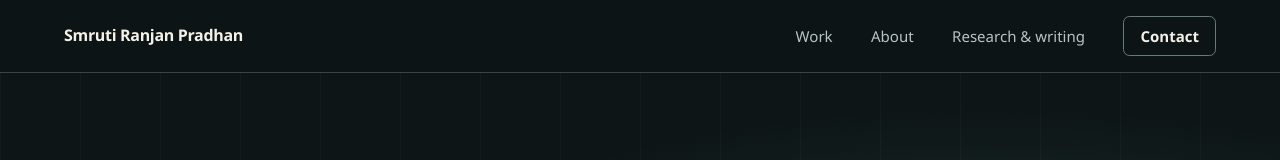
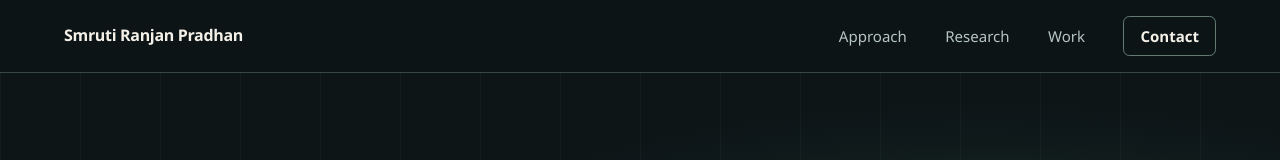
Before and after one commit to jarvishdinocent/smruti-portfolio, a Next.js app: page / in a window 1280 px wide. Shown: the top 160 px of the page. Built offline with nearby package versions, Linux system fonts and the light colour scheme.

Commit message:
Lead navigation with approach and research

```diff
--- a/src/components/Navbar.tsx
+++ b/src/components/Navbar.tsx
@@ -3,9 +3,9 @@
 import { useState } from "react";
 
 const links = [
+  ["Approach", "#method"],
+  ["Research", "#research"],
   ["Work", "#projects"],
-  ["About", "#about"],
-  ["Research & writing", "#research"],
 ];
 
 export default function Navbar() {
```
